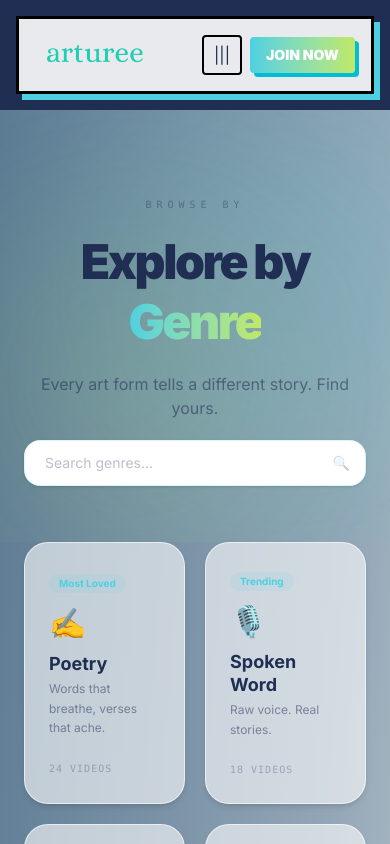
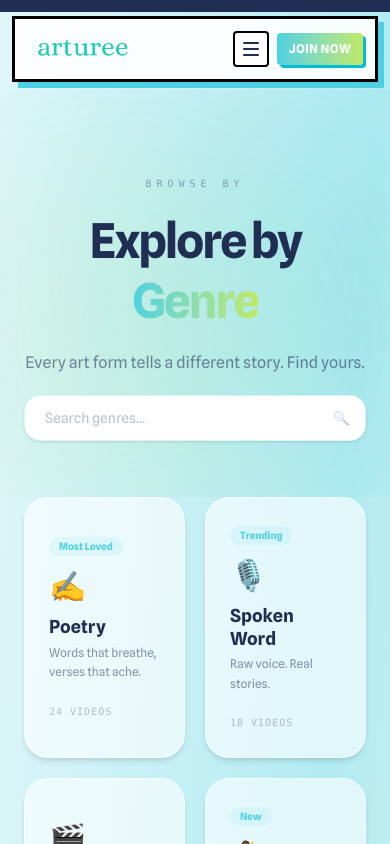
Before and after one commit to SattvaDoshi/arturee, a React (Vite) app in the folder frontend/: page /genres in a window 390 px wide. Shown: the top 844 px of the page. Built offline with nearby package versions, Linux system fonts and the light colour scheme; a web font is replaced by a local one.

Commit message:
feat: implement landing pages for Pricing, AboutUs, Artist, Genre, and Navbar components

```diff
--- a/frontend/src/components/layout/Navbar.jsx
+++ b/frontend/src/components/layout/Navbar.jsx
@@ -15,9 +15,9 @@ const Navbar = () => {
   const closeMobileMenu = () => setMobileMenuOpen(false)
 
   return (
-    <header className="sticky top-4 z-[100] mx-4 md:mx-10 my-4">
-      <div className="bg-white/90 backdrop-blur-sm rough-border px-4 sm:px-6 py-4 flex items-center justify-between shadow-[6px_6px_0px_#4DD0E1] border-primary">
-        <div className="h-10 w-30">
+    <header className="sticky top-4 z-[100] mx-3 my-3 md:mx-10 md:my-4">
+      <div className="bg-white/90 backdrop-blur-sm rough-border px-3 py-3 sm:px-6 sm:py-4 flex items-center justify-between gap-2 shadow-[6px_6px_0px_#4DD0E1] border-primary">
+        <div className="h-9 w-28 sm:h-10 sm:w-30 shrink-0">
           <img src="/logo.png" className="h-full w-full object-contain" alt="Arturee" />
         </div>
         <nav className="hidden md:flex items-center gap-6">
@@ -31,18 +31,26 @@ const Navbar = () => {
             </Link>
           ))}
         </nav>
-        <div className="flex items-center gap-2 sm:gap-4">
+        <div className="flex items-center gap-2 sm:gap-4 shrink-0">
           <button
             type="button"
-            className="md:hidden inline-flex h-10 w-10 items-center justify-center rounded border-2 border-black text-navy"
+            className="md:hidden inline-flex h-9 w-9 items-center justify-center rounded border-2 border-black bg-white text-navy transition-colors hover:bg-lightgray"
             onClick={() => setMobileMenuOpen((open) => !open)}
             aria-label="Toggle navigation menu"
             aria-expanded={mobileMenuOpen}
           >
-            {mobileMenuOpen ? 'X' : '|||'}
+            {mobileMenuOpen ? (
+              <span className="text-base leading-none font-black">X</span>
+            ) : (
+              <span className="flex flex-col items-center justify-center gap-1">
+                <span className="h-0.5 w-4 bg-current rounded" />
+                <span className="h-0.5 w-4 bg-current rounded" />
+                <span className="h-0.5 w-4 bg-current rounded" />
+              </span>
+            )}
           </button>
           <Link to="/login" className="hidden sm:block text-xs font-black uppercase underline decoration-4 underline-offset-4 decoration-lime text-navy hover:text-primary transition-colors">Sign In</Link>
-          <Link to="/signup" className="flex items-center justify-center bg-linear-to-r from-primary to-lime text-white px-4 sm:px-6 py-2 text-sm font-black uppercase hover:shadow-lg hover:scale-105 transition-all shadow-[4px_4px_0px_#00BCD4] rounded">Join Now</Link>
+          <Link to="/signup" className="flex items-center justify-center whitespace-nowrap bg-linear-to-r from-primary to-lime text-white px-3 sm:px-6 py-2 text-xs sm:text-sm font-black uppercase tracking-wide transition-all shadow-[3px_3px_0px_#00BCD4] rounded hover:shadow-lg hover:scale-105">Join Now</Link>
         </div>
       </div>
 
--- a/frontend/src/pages/Landing/AboutUs.jsx
+++ b/frontend/src/pages/Landing/AboutUs.jsx
@@ -4,7 +4,7 @@ import Navbar from '../../components/layout/Navbar'
 
 const AboutUs = () => {
   return (
-    <div>
+    <div className="min-h-screen bg-linear-to-br from-[#E0F7FA] via-[#B2EBF2] to-[#F1F8E9] text-navy font-display antialiased selection:bg-primary/30">
         <Navbar/>
         <CreatorProfileSection />
     </div>
--- a/frontend/src/pages/Landing/Artist.jsx
+++ b/frontend/src/pages/Landing/Artist.jsx
@@ -125,9 +125,9 @@ const Artist = () => {
   const featuredArtist = selected ? artists.find((a) => a.id === selected) : null
 
   return (
-    <div>
+    <div className="min-h-screen bg-linear-to-br from-[#E0F7FA] via-[#B2EBF2] to-[#F1F8E9] text-navy font-display antialiased selection:bg-primary/30">
       <Navbar/>
-      <div className="min-h-screen bg-linear-to-br from-[#B2EBF2]/40 via-[#E0F7FA]/60 to-[#F1F8E9]">
+      <div className="min-h-screen">
       {/* Hero */}
       <div className="relative pt-20 pb-14 px-6 lg:px-20 text-center overflow-hidden">
         <div className="absolute top-0 left-1/3 w-96 h-96 bg-primary/20 rounded-full blur-[120px] pointer-events-none" />
--- a/frontend/src/pages/Landing/Genre.jsx
+++ b/frontend/src/pages/Landing/Genre.jsx
@@ -113,9 +113,9 @@ const Genre = () => {
   )
 
   return (
-   <div>
+   <div className="min-h-screen bg-linear-to-br from-[#E0F7FA] via-[#B2EBF2] to-[#F1F8E9] text-navy font-display antialiased selection:bg-primary/30">
     <Navbar/>
-     <div className="min-h-screen bg-linear-to-br from-[#B2EBF2]/40 via-[#E0F7FA]/60 to-[#F1F8E9]">
+     <div className="min-h-screen">
       {/* Hero */}
       <div className="relative pt-20 pb-14 px-6 lg:px-20 text-center overflow-hidden">
         <div className="absolute top-0 left-1/4 w-96 h-96 bg-primary/20 rounded-full blur-[120px] pointer-events-none" />
--- a/frontend/src/pages/Landing/Pricing.jsx
+++ b/frontend/src/pages/Landing/Pricing.jsx
@@ -98,9 +98,9 @@ const Pricing = () => {
   const [openTerm, setOpenTerm] = useState(null)
 
   return (
-    <div>
+    <div className="min-h-screen bg-linear-to-br from-[#E0F7FA] via-[#B2EBF2] to-[#F1F8E9] text-navy font-display antialiased selection:bg-primary/30">
         <Navbar/>
-        <div className="min-h-screen bg-linear-to-br from-[#B2EBF2]/40 via-[#E0F7FA]/60 to-[#F1F8E9]">
+        <div className="min-h-screen">
       {/* Hero */}
       <div className="relative pt-20 pb-16 px-6 lg:px-20 text-center overflow-hidden">
         <div className="absolute top-0 left-1/4 w-96 h-96 bg-primary/20 rounded-full blur-[120px] pointer-events-none" />
```
